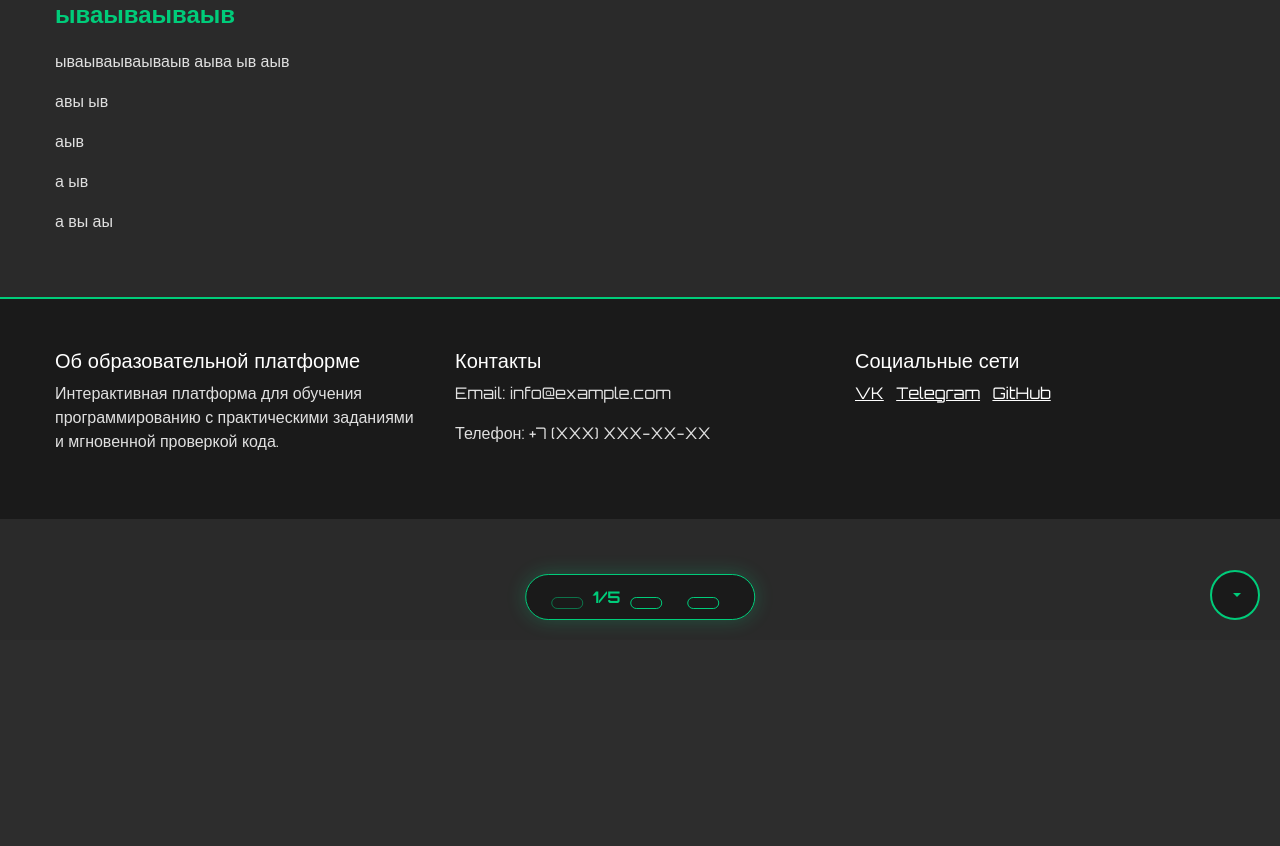
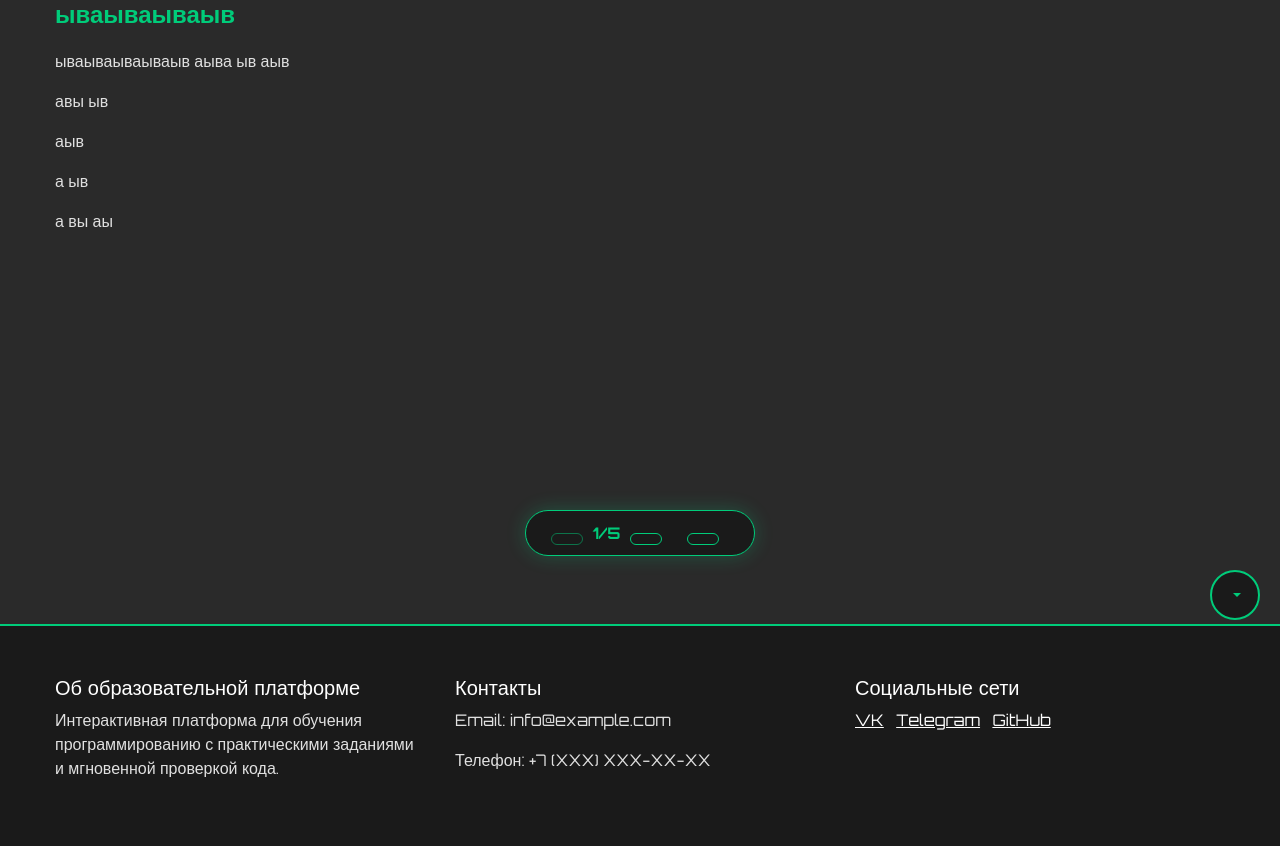
Before and after one commit to druswayne/project_site, a Flask app: page /student/lesson/1/theory in a window 1280 px wide. Shown: the part 160-1006 px from the top of the page. Before the commit the page ends 783 px from the top, so only its background shows below. Run offline with Flask 3, Linux system fonts and the light colour scheme; a user stored in the database is signed in; some libraries are stand-ins or nearby versions.

Commit message:
теория

```diff
--- a/templates/student/theory.html
+++ b/templates/student/theory.html
@@ -16,16 +16,15 @@
     }
 
     .theory-navigation {
-        position: fixed;
-        bottom: 20px;
-        left: 50%;
-        transform: translateX(-50%);
-        z-index: 1000;
+        margin-top: 30px;
+        margin-bottom: 20px;
+        text-align: center;
         background-color: var(--cyber-card-bg);
         padding: 10px 20px;
         border-radius: 30px;
         box-shadow: 0 0 20px rgba(0, 255, 157, 0.2);
         border: 1px solid var(--cyber-primary);
+        display: inline-block;
     }
 
     .theory-progress {
@@ -80,6 +79,16 @@
         color: var(--cyber-primary);
         font-weight: bold;
     }
+
+    .theory-content-wrapper {
+        text-align: center;
+    }
+
+    .theory-content {
+        text-align: left;
+        min-height: calc(100vh - 350px); /* Уменьшаем минимальную высоту */
+        margin-bottom: 30px; /* Отступ для навигации */
+    }
 </style>
 {% endblock %}
 
@@ -91,6 +100,7 @@
         <div class="theory-progress-bar" id="progressBar"></div>
     </div>
 
+    <div class="theory-content-wrapper">
         <div class="theory-content mt-4" id="theoryContent">
             <!-- Секции теории будут добавлены здесь динамически -->
         </div>
@@ -115,6 +125,7 @@
                 <ul class="dropdown-menu" id="sectionsMenu">
                     <!-- Список секций будет добавлен здесь динамически -->
                 </ul>
+            </div>
         </div>
     </div>
 </div>
```
Also changed, not shown: instance/app.db. Lines whose indentation alone changed are shown as unchanged.
